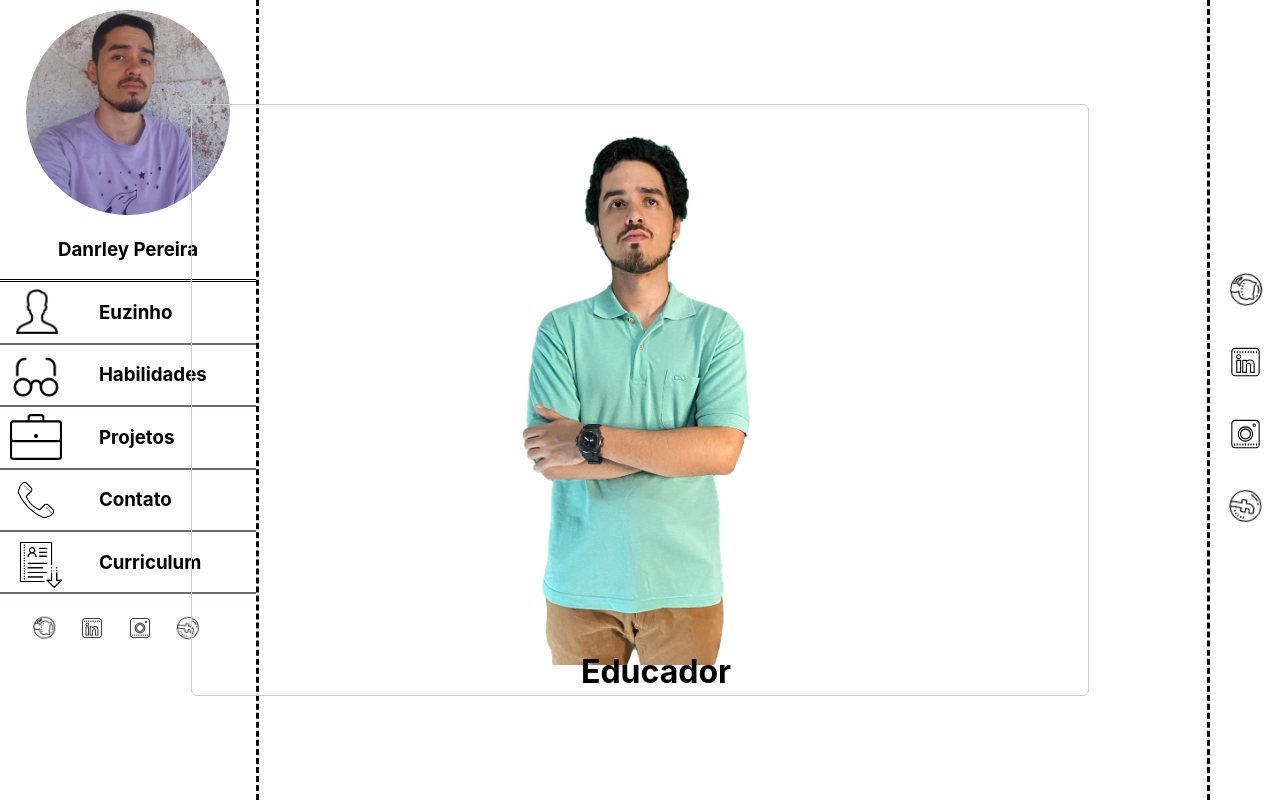
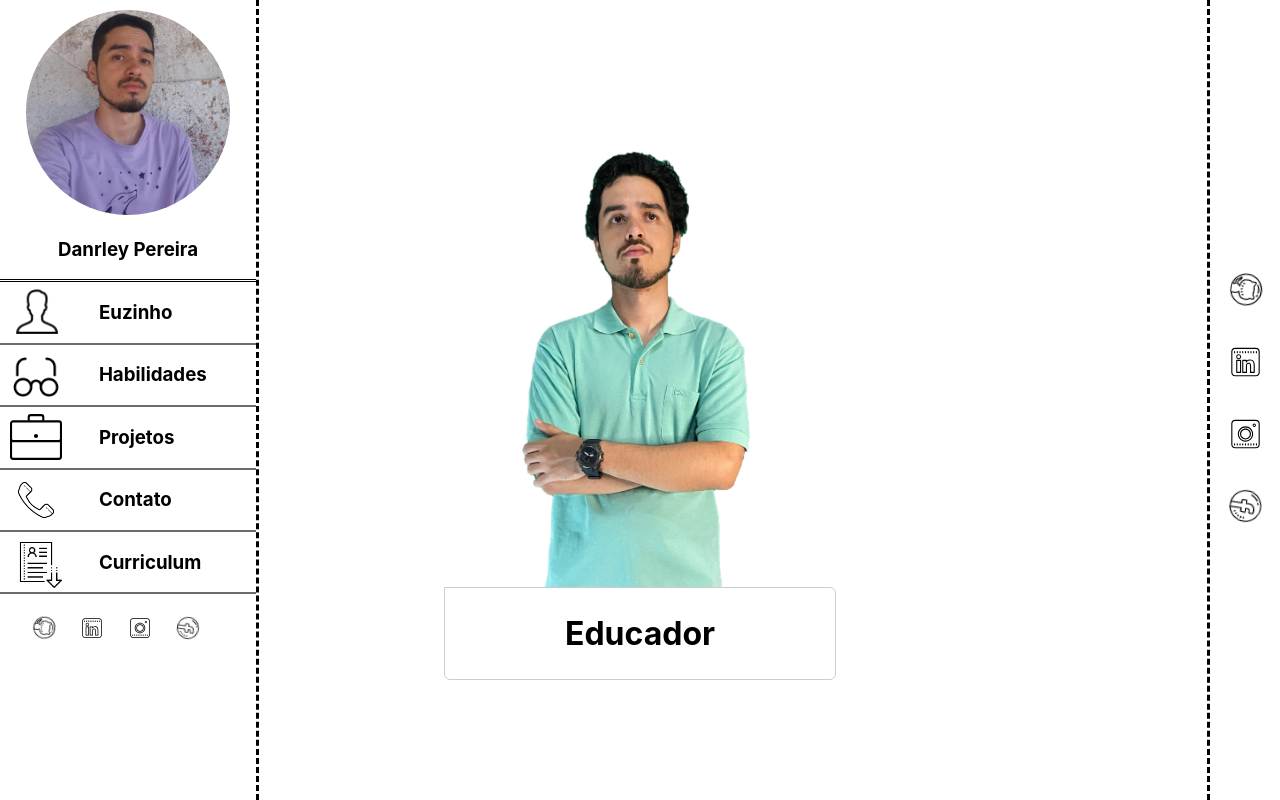
Before and after one commit to danrleypereira/dw-resume, a React (Create React App) app: page / in a window 1280 px wide. Built offline with nearby package versions, Linux system fonts and the light colour scheme.

Commit message:
slider working in a simple way

```diff
--- a/src/components/persona-slider/persona-slider.tsx
+++ b/src/components/persona-slider/persona-slider.tsx
@@ -25,93 +25,28 @@ const cards = [
 
 const PersonasSlider = () => {
     const [currentPersona, setCurrentPersona] = useState(0)
-    const [nextPersona, setNextPersona] = useState(1)
 
     useEffect(() => {
-        console.log("effect");
-        // interval(undefined)
-
         const interval = setInterval(() => {
-            if ((nextPersona + 1) === cards.length) { setCurrentPersona(nextPersona); setNextPersona(0); }
+            const nextPersona = currentPersona + 1
+            if ((nextPersona) === cards.length) setCurrentPersona(0)
             else {
                 setCurrentPersona(nextPersona);
-                setNextPersona(nextPersona + 1)
             }
-        }, 1000);
+        }, 4000);
         return () => clearInterval(interval);
-        // timer()
-    }, [])
-
-    useEffect(() => {
-        console.log(currentPersona);
-        const interval = setInterval(() => {
-            if ((nextPersona + 1) === cards.length) { setCurrentPersona(nextPersona); setNextPersona(0); }
-            else {
-                setCurrentPersona(nextPersona);
-                setNextPersona(nextPersona + 1)
-            }
-        }, 1000);
     }, [currentPersona])
 
-    const interval = (stop: string | undefined) => {
-        const interval = setInterval(() => {
-            if ((nextPersona + 1) === cards.length) { setCurrentPersona(nextPersona); setNextPersona(0); }
-            else {
-                setCurrentPersona(nextPersona);
-                setNextPersona(nextPersona + 1)
-            }
-        }, 3000)
-        if (stop != undefined) clearInterval(interval)
-
-    }
-
-    const timer = () => {
-        setTimeout(() => {
-            if ((nextPersona + 1) === cards.length) { setCurrentPersona(nextPersona); setNextPersona(0); }
-            else {
-                setCurrentPersona(nextPersona);
-                setNextPersona(nextPersona + 1)
-            }
-        }, 2000)
-    }
-
     return (
-        <div className="persona-slider scene">
-            <div className='cube'>
-                <div className='persona face front'>
-                    <h1 className='persona-title'>{cards[currentPersona].persona}</h1>
-                    <img className='img-flex'
-                        src={cards[currentPersona].picture}
-                        alt={cards[currentPersona].persona} />
-                    <div className='card-body'>
-                        ouioskl kljaslkfdj oiuwoilks oialkj kladjsfklaowljdiofaj; llosljalksi
-                    </div>
+        <div className="persona-slider">
+            <div className='persona'>
+                <div className='persona-title'>
+                    <h1>{cards[currentPersona].persona}</h1>
                 </div>
-                {/* <div className="face right">back</div> */}
-                {/* <div className='persona face back'>
-                    <h1 className='persona-title'>{cards[nextPersona].persona}</h1>
-                    <img className='img-flex'
-                        src={cards[nextPersona].picture}
-                        alt={cards[nextPersona].persona} />
-                    <div className='card-body'>
-                        ouioskl kljaslkfdj oiuwoilks oialkj kladjsfklaowljdiofaj; llosljalksi
-                    </div>
-                </div> */}
-                {/* <div className="face left">left</div>
-                <div className="face top">top</div>
-                <div className="face bottom">bottom</div> */}
+                <img className='img-flex'
+                    src={cards[currentPersona].picture}
+                    alt={cards[currentPersona].persona} />
             </div>
-            {/* {
-                cards.map((card, index) => {
-                    return (
-                        <div key={index}>
-                            <img
-                                src={card.picture}
-                                alt={card.persona} />
-                        </div>
-                    )
-                })
-            } */}
         </div>
     );
 }
--- a/src/components/persona-slider/personas.css
+++ b/src/components/persona-slider/personas.css
@@ -2,75 +2,12 @@
     position: absolute;
 }
 
-/* .scene {
-    width: 80vw;
-    height: 80vh;
-    perspective: 70vw;
-}
-
-.cube {
-    width: 100%;
-    height: 70%;
-    position: relative;
-    animation: spinning 10s infinite;
-    transform-style: preserve-3d;
-}
-
-@keyframes spinning {
-    from {
-        transform: translateZ(-5em) rotateY(0deg);
-    }
-
-    50% {
-        transform: translateZ(-5em) rotateY(180deg);
-    }
-
-    to {
-        transform: translateZ(-5em) rotateY(360deg);
-    }
-}
-
-.face {
-    width: 100%;
-    height: 100%;
-    position: absolute;
-    background-color: rgba(3, 121, 255, 0.5);
-
-    color: #FFF;
-    line-height: 10em;
-    text-align: center;
-}
-
-.front {
-    transform: rotateY(0deg) translateZ(250px);
-}
-
-.right {
-    transform: rotateY(90deg) translateZ(250px);
-}
-
-.left {
-    transform: rotateY(-90deg) translateZ(250px);
-}
-
-.back {
-    transform: rotateY(180deg) translateZ(250px);
-}
-
-.top {
-    transform: rotateX(90deg) translateZ(300px);
-}
-
-.bottom {
-    transform: rotateX(-90deg) translateZ(300px);
-} */
-
 .persona {
     position: relative;
+    display: flex;
+    justify-content: center;
     width: 70vw;
     overflow: hidden;
-    border: 1px solid #ccc;
-    border-radius: 0 6px 6px;
 }
 
 .persona img {
@@ -82,13 +19,12 @@
     padding: .3rem 1rem;
     position: absolute;
     bottom: 0;
-    width: 100%;
+    width: 40%;
+    border: 1px solid #ccc;
+    border-radius: 0 6px 6px;
+    background-color: #FFF;
 }
 
 .persona h1 {
     color: black;
 }
-
-.card-body {
-    padding: .2rem 1rem;
-}
```
Also changed, not shown: 1 other file (tests, documents, lock files or other folders).
